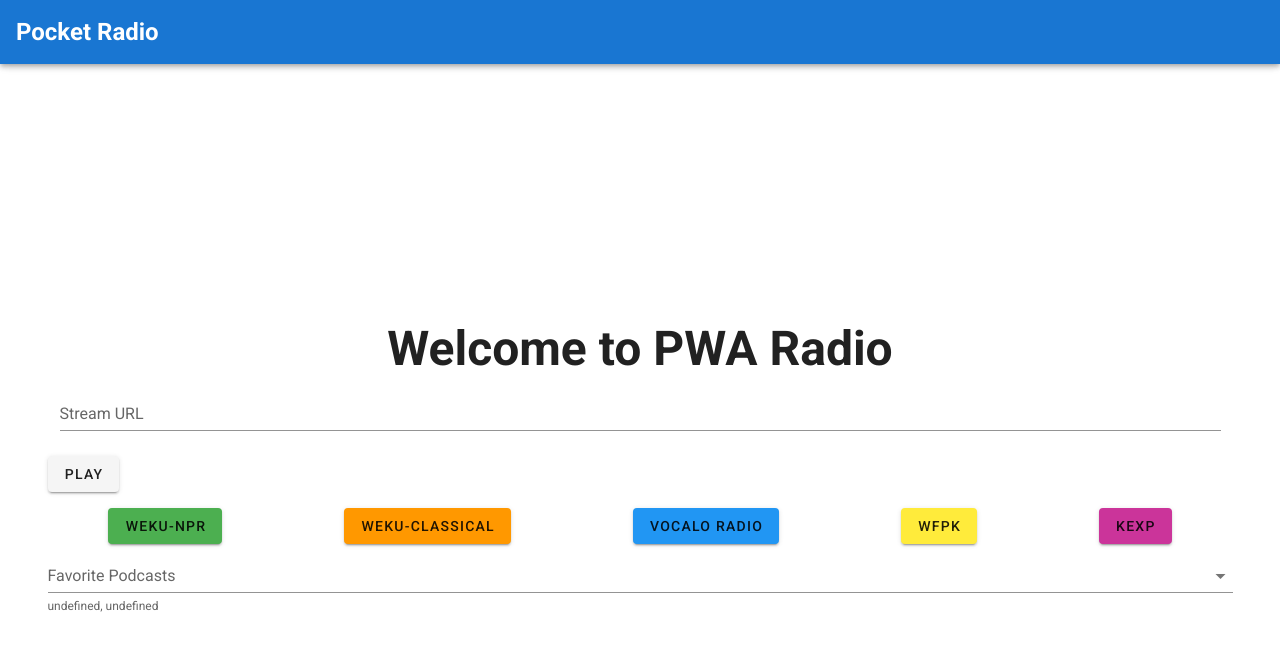
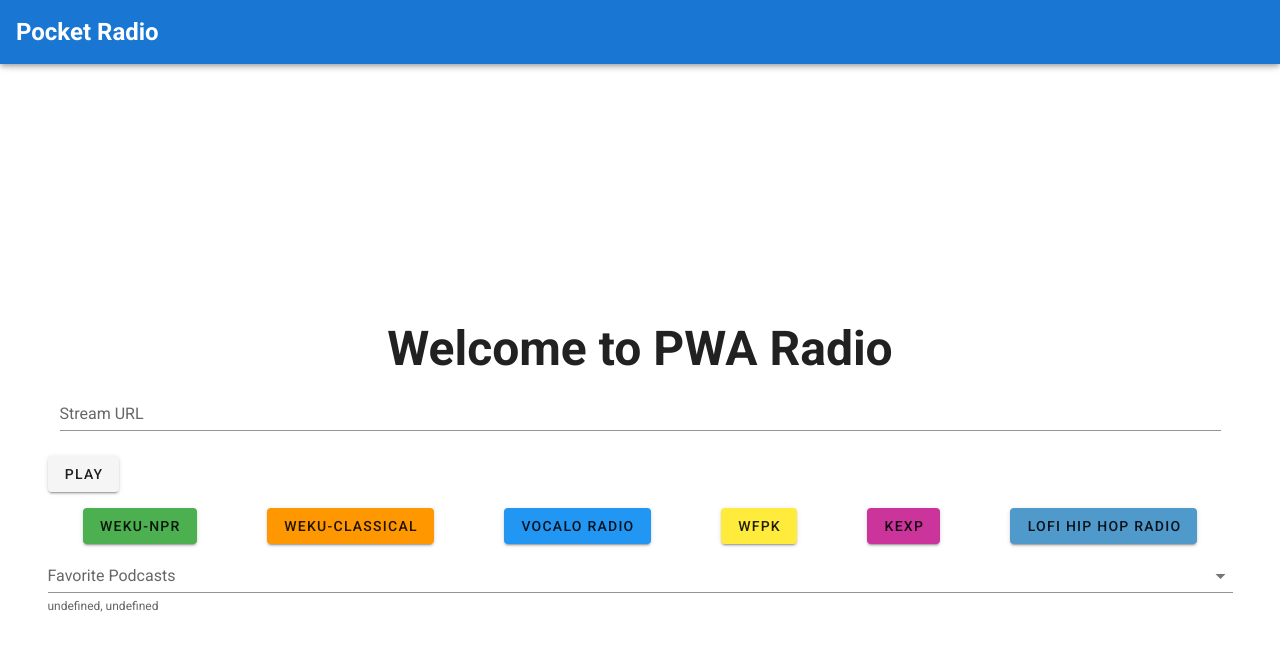
Before and after one commit to mastashake08/pocket-podcaster, a Vue app: page / in a window 1280 px wide. Shown: the top 648 px of the page. Built offline with nearby package versions, Linux system fonts and the light colour scheme; no server answers.

Commit message:
radio lofi

```diff
--- a/src/components/Radio.vue
+++ b/src/components/Radio.vue
@@ -84,6 +84,12 @@
           url: 'https://kexp-mp3-128.streamguys1.com/kexp128.mp3?listenerid=8044407b7410ad01f8210fd508279708&awparams=companionAds%3Atrue',
           color: '#cb349a',
           author: 'NPR'
+        },
+        {
+          name: 'Lofi Hip Hop Radio',
+          url: 'https://stream.zeno.fm/0r0xa792kwzuv',
+          color: '#4f99cb',
+          author: 'Lofi Hip Hop Radio'
         }
       ],
       favoritePodcasts: [],
```
